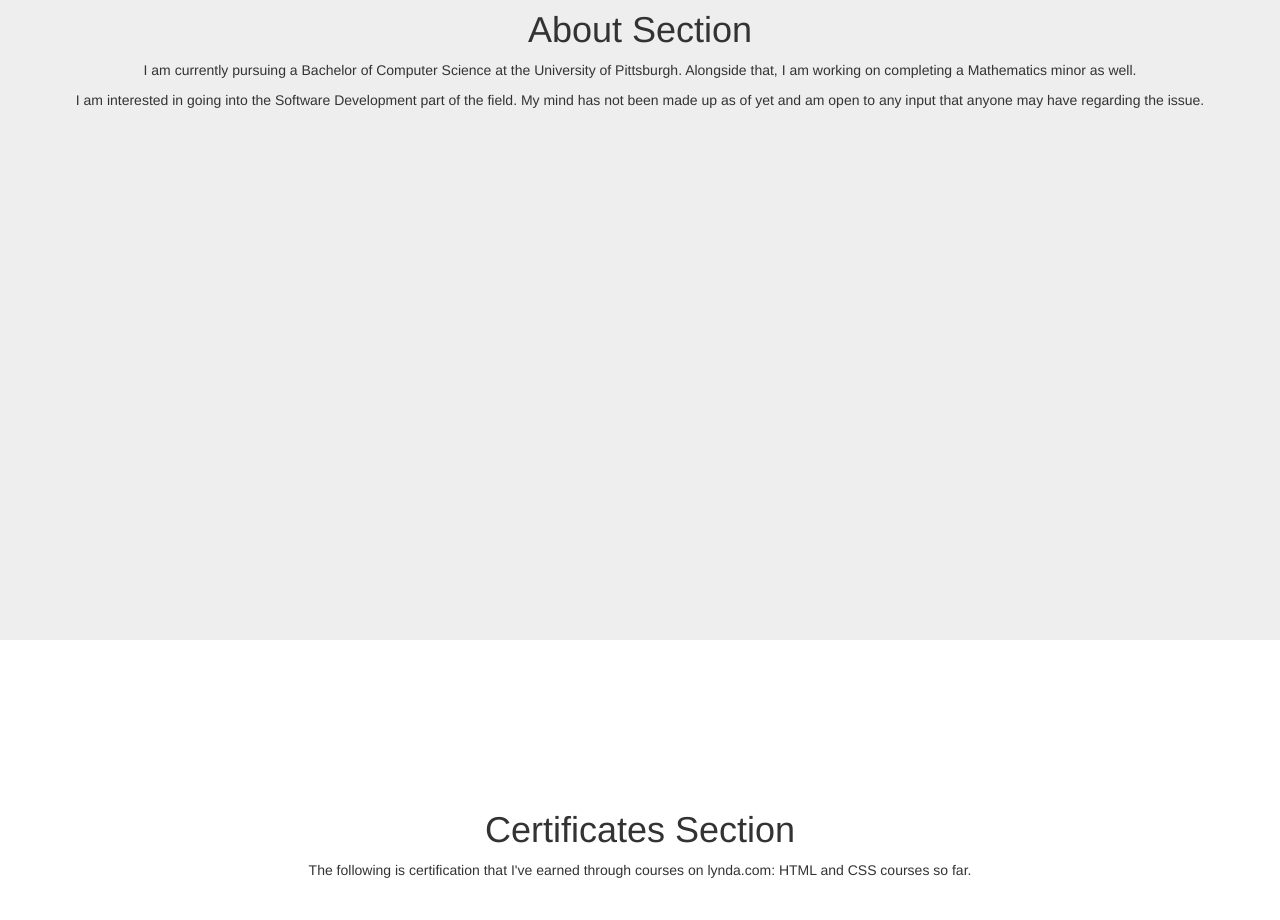
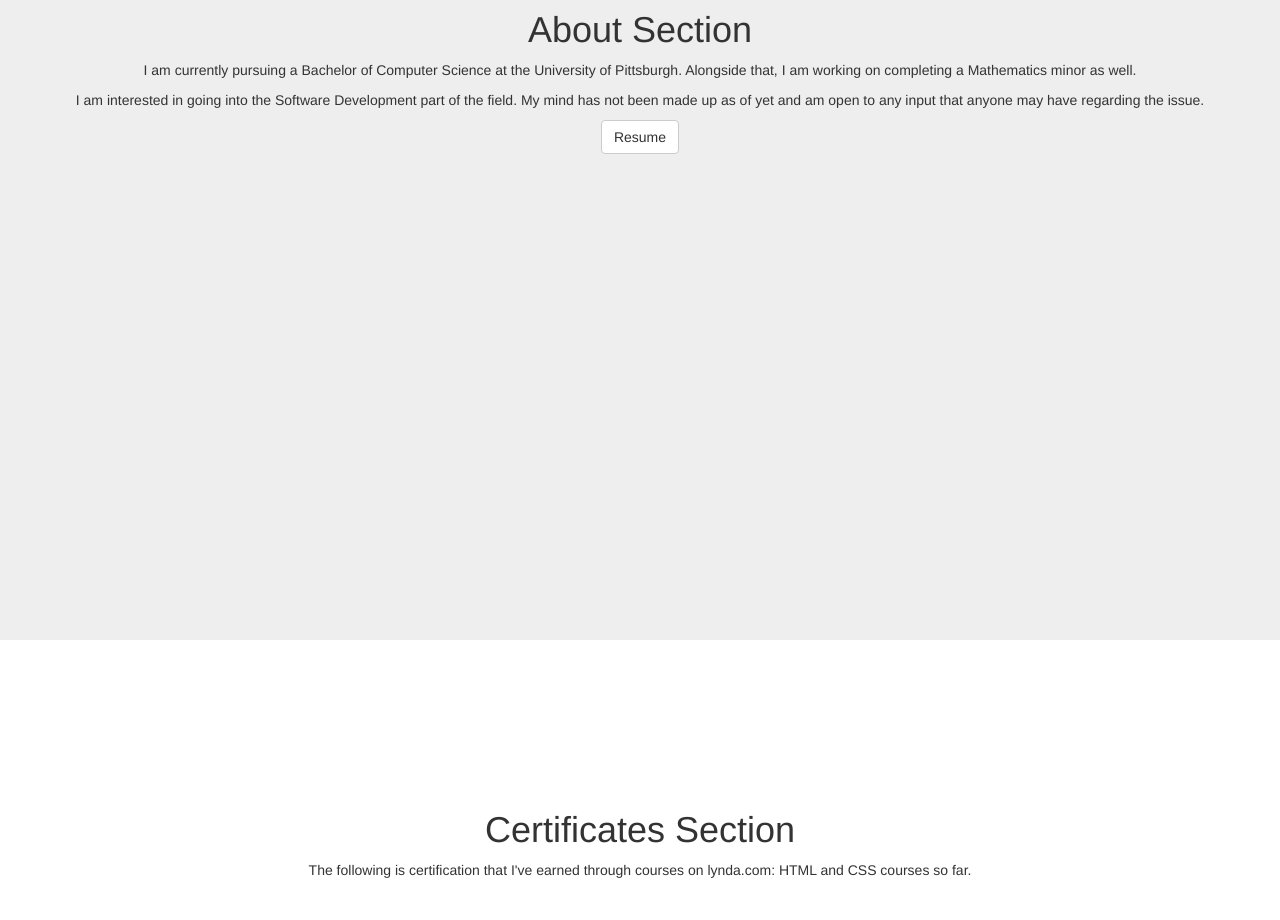
Before and after one commit to kirtansakariya/kirtansakariya.github.io, a website: page index.html in a window 1280 px wide. Shown: the part 960-1880 px from the top of the page. Drawn offline with Linux system fonts and the light colour scheme.

Commit message:
added resume button

```diff
--- a/index.html
+++ b/index.html
@@ -87,12 +87,13 @@
                     <h1>About Section</h1>
                     <p>I am currently pursuing a Bachelor of Computer Science at the University of Pittsburgh. Alongside that, I am working on completing a Mathematics minor as well.</p>
                     <p>I am interested in going into the Software Development part of the field. My mind has not been made up as of yet and am open to any input that anyone may have regarding the issue.</p>
+                    <a class="btn btn-default page-scroll" href="Kirtan%20Sakariya%20Resume.docx">Resume</a>
                 </div>
             </div>
         </div>
     </section>
 
-    <!-- Services Section -->
+    <!-- Certificates Section -->
     <section id="certificates" class="certificates-section">
         <div class="container">
             <div class="row">
```
